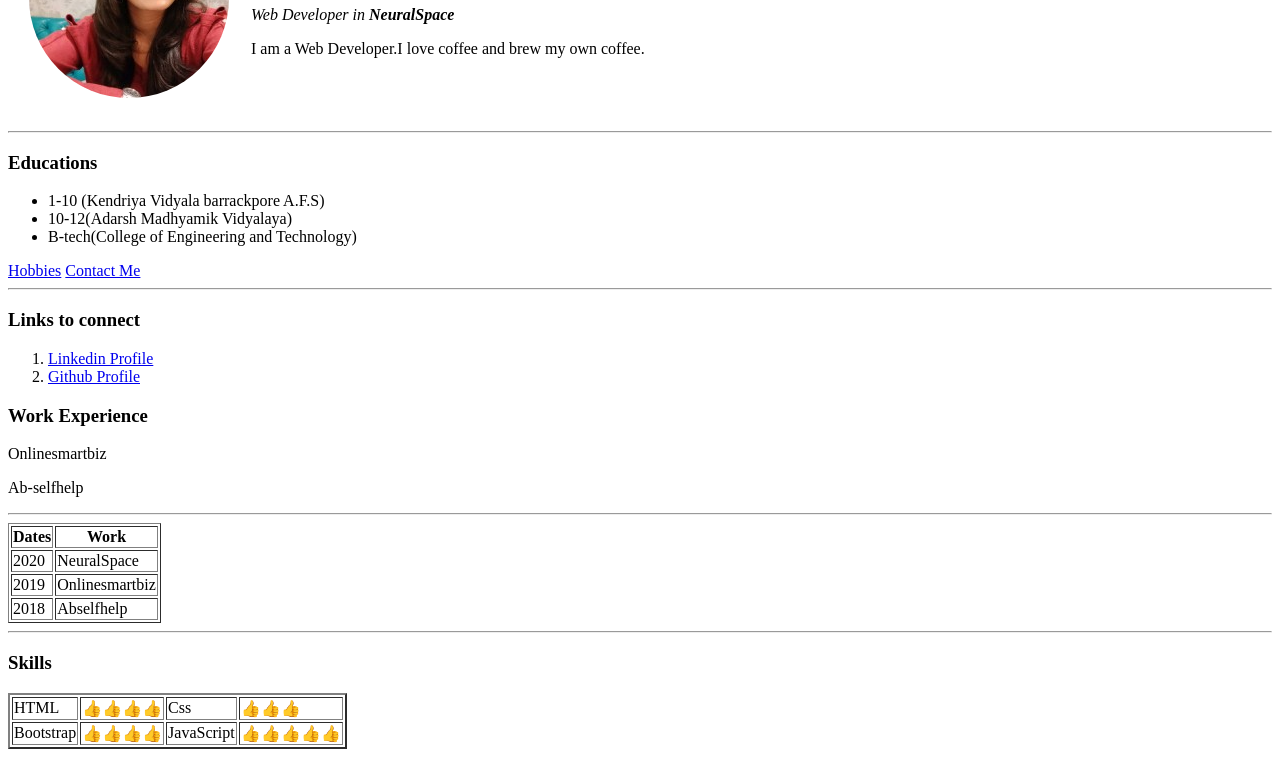
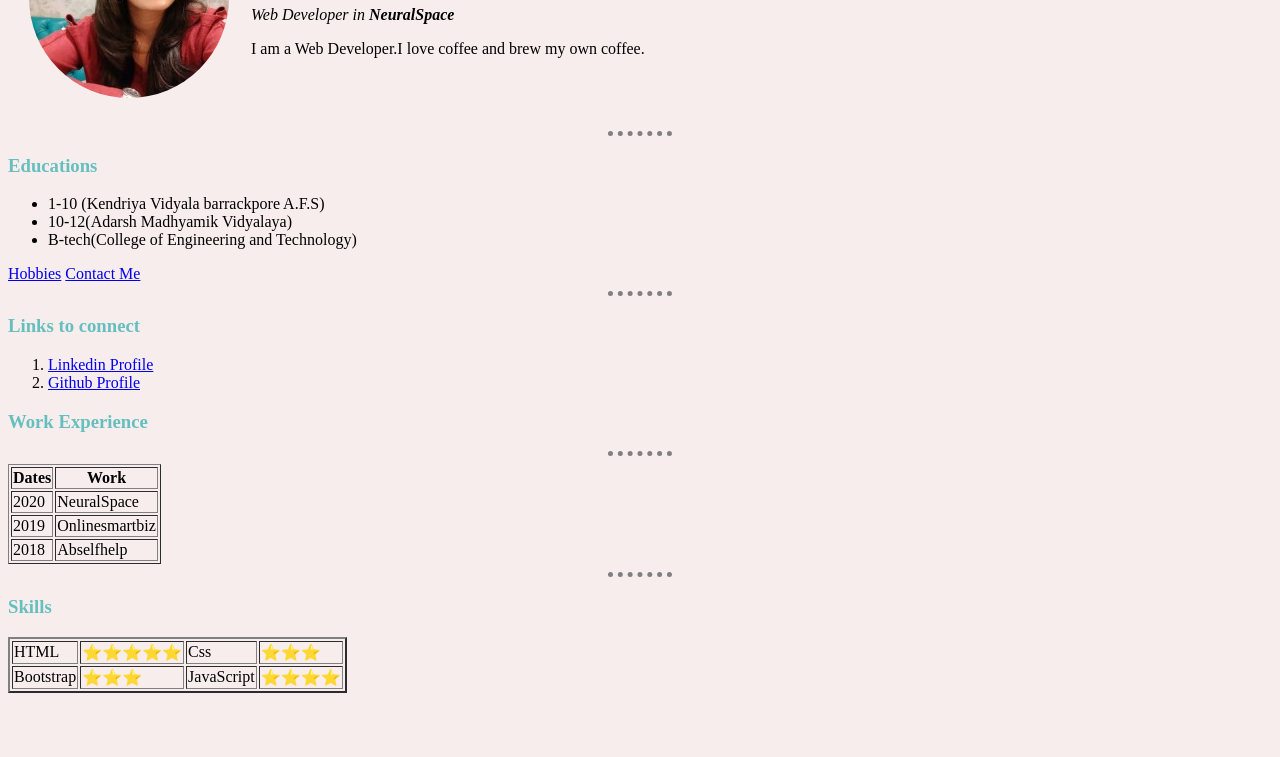
Before and after one commit to sanjusree/cv, a plain HTML site: page index.html in a window 1280 px wide. Shown: the part 131-888 px from the top of the page. After the commit the page ends 832 px from the top, so only its background shows below. Drawn offline with Linux system fonts and the light colour scheme.

Commit message:
Add files via upload

```diff
--- /dev/null
+++ b/Css/style.css
@@ -0,0 +1,18 @@
+body{
+  background-color:#f8eded;
+}
+
+hr{
+  border-style: dotted none none;
+  border-width: 5px;
+  border-color: grey;
+  width: 5%;
+}
+
+h1{
+  color: #66BFBF;
+}
+h3{
+  color: #66BFBF;
+
+}
--- a/index.html
+++ b/index.html
@@ -4,9 +4,10 @@
 <head>
   <meta charset="utf-8">
   <title>Sanjusree's Personal Site</title>
+  <link rel="stylesheet" href="Css/style.css">
 </head>
 
-<body>
+<body >
 
   <table cellspacing="20">
     <tr>
@@ -39,11 +40,7 @@
   </ol>
 
   <h3>Work Experience</h3>
-
-  <p>Onlinesmartbiz</p>
-  <p>Ab-selfhelp</p>
   <hr>
-
   <table border="1">
     <thead>
       <tr>
@@ -78,22 +75,22 @@
   <table border="2">
     <tr>
       <td>HTML</td>
-      <td>👍👍👍👍</td>
+      <td>⭐️⭐️⭐️⭐️⭐️</td>
 
 
       <td>Css</td>
-      <td>👍👍👍</td>
+      <td>⭐️⭐️⭐️</td>
 
     </tr>
     <tr>
 
 
       <td>Bootstrap</td>
-      <td>👍👍👍👍</td>
+      <td>⭐️⭐️⭐️</td>
 
 
       <td>JavaScript</td>
-      <td>👍👍👍👍👍</td>
+      <td>⭐️⭐️⭐️⭐️</td>
     </tr>
 
   </table>
```
Also changed, not shown: Contact.html (+2 -0 lines), hobbies.html (+2 -0 lines), images/sanjusree.jpg (added).
